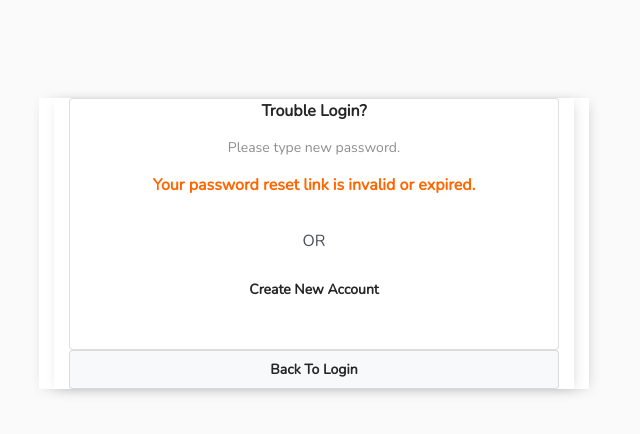
After one commit to vinaykakanuru/todo_project, a Django app: page /password/reset/confirm/1/1 in a window 1280 px wide. The commit adds this page. Shown: the top 434 px of the page, without its empty margins (326-966 px from the left). Run offline with Django 3.2, Linux system fonts and the light colour scheme.

Commit message:
added password management mechanism

```diff
--- /dev/null
+++ b/app/static/app/password_management/password_reset.css
@@ -0,0 +1,19 @@
+.links__to__page{
+    color: rgba(var(--f75,38,38,38),1);
+    font-weight: 600;
+    font-size: 14px;
+}
+
+.forgot__password__text{
+    font-weight: 400;
+    font-size: 14px;
+    line-height: 18px;
+    color: rgba(var(--f52,142,142,142),1);
+}
+
+.trouble__signin__in{
+    color: rgba(var(--i1d,38,38,38),1);
+    font-weight: 600;
+    font-size: 16px;
+    line-height: 24px;
+}
--- a/app/templates/app/base.html
+++ b/app/templates/app/base.html
@@ -21,6 +21,7 @@
       crossorigin="anonymous"
     />
     <!-- External css -->
+    {% block extra_head %}{% endblock %}
     <link rel="stylesheet" href="{% static 'app/style.css' %}" />
     <title>ToDo App</title>
   </head>
--- /dev/null
+++ b/app/templates/app/password_management/password_reset_confirm.html
@@ -0,0 +1,69 @@
+{% extends 'app/base.html' %}
+{% load static %}
+
+{% block extra_head %}
+<link rel="stylesheet" type="text/css" href="{% static 'app/password_management/password_reset.css' %}">
+{% endblock %}
+
+{% block content %}
+
+<div class="container my-5">
+    <div class="row">
+        <div class="col-sm-12 my-auto">
+            <div class="text-center card px-5 mx-auto auth__card">
+                <div class="">
+                    <div class="text-center">
+                        <h4 class="trouble__signin__in">Trouble Login?</h4>
+                    </div>
+                    <div class="forgot__password__text py-2">
+                        Please type new password.
+                    </div>
+                    <div class="mb-3">
+                        {% if form %}
+                        <div>
+                            {% if form.non_field_errors %}
+                            <div class="alert alert-danger" role="alert">
+                                {{ form.non_field_errors }}
+                            </div>
+                            {% endif%}
+                        </div>
+                        <form method="POST">
+                            {% csrf_token %}
+                            <div class="my-1 form__input">
+                                <input type="password" name="new_password1" autocomplete="new-password" required=""
+                                    id="id_new_password1" placeholder="Password">
+                                <p>{{ form.new_password1.errors }}</p>
+                            </div>
+                            <div class="my-1 form__input">
+                                <input type="password" name="new_password2" autocomplete="new-password" required=""
+                                    id="id_new_password2" placeholder="Retype Password">
+                                <p>{{ form.new_password2.errors }}</p>
+                            </div>
+                            <div class="my-4 mx-auto text-center">
+                                <button class="btn btn-sm auth__btn">Set Password</button>
+                            </div>
+                        </form>
+                        {% else %}
+                        <div class="py-2">
+                            <strong style="color: #ff6600;">Your password reset link is invalid or expired.</strong>
+                        </div>
+                        {% endif %}
+                    </div>
+                    <div class="text-center my-4">
+                        <p class="or__text">OR</p>
+                    </div>
+                    <div class="text-center mx-auto mb-5">
+                        <a class="links__to__page text-decoration-none" href="{% url 'register' %}">
+                            Create New Account
+                        </a>
+                    </div>
+                </div>
+            </div>
+            <div class="text-center card px-5 mx-auto auth__card bg-light">
+                <a class="links__to__page p-2 text-decoration-none" href="{% url 'login' %}">Back To Login</a>
+            </div>
+        </div>
+    </div>
+</div>
+
+{% endblock %}
--- /dev/null
+++ b/app/templates/app/password_management/password_reset_email.html
@@ -0,0 +1,2 @@
+Hey, you want to reset your password..!- {{ email }}. Follow the link below:
+{{ protocol}}://{{ domain }}{% url 'password_reset_confirm' uidb64=uid token=token %}
--- a/app/urls.py
+++ b/app/urls.py
@@ -1,16 +1,63 @@
-from django.urls import path
-from app.views import (TaskListView, TaskDetailView, TaskUpdateView, TaskDeleteView, TaskCreateView,
-                       CustomSignInView, RegisterView)
-from django.contrib.auth.views import LogoutView
+from django.contrib.auth.views import (LogoutView, PasswordChangeDoneView,
+                                       PasswordChangeView,
+                                       PasswordResetCompleteView,
+                                       PasswordResetConfirmView,
+                                       PasswordResetDoneView,
+                                       PasswordResetView)
+from django.urls import path, reverse_lazy
+
+from app.views import (CustomSignInView, RegisterView, TaskCreateView,
+                       TaskDeleteView, TaskDetailView, TaskListView,
+                       TaskUpdateView)
 
 urlpatterns = [
+    # Authentication URLs
     path('login/', CustomSignInView.as_view(), name='login'),
     path('logout/', LogoutView.as_view(next_page='login'), name='logout'),
     path('register/', RegisterView.as_view(), name='register'),
 
+    # Task App URLs
     path('', TaskListView.as_view(), name='task-list'),
     path('task/<int:pk>/', TaskDetailView.as_view(), name='task-detail'),
     path('task-create/', TaskCreateView.as_view(), name='task-create'),
     path('task-update/<int:pk>/', TaskUpdateView.as_view(), name='task-update'),
     path('task-delete/<int:pk>/', TaskDeleteView.as_view(), name='task-delete'),
+
+    # Password Management URLs
+    path('password/reset/',
+         PasswordResetView.as_view(
+             template_name='app/password_management/password_reset.html',
+         ),
+         name='password_reset'),
+
+    path('password/reset/done/',
+         PasswordResetDoneView.as_view(
+             template_name='app/password_management/password_reset_done.html'
+         ),
+         name='password_reset_done'),
+
+    path('password/reset/confirm/<uidb64>/<token>',
+         PasswordResetConfirmView.as_view(
+             template_name='app/password_management/password_reset_confirm.html'
+         ),
+         name='password_reset_confirm'),
+
+    path('password/reset/complete/',
+         PasswordResetCompleteView.as_view(
+             template_name='app/password_management/password_reset_complete.html'
+         ),
+         name='password_reset_complete'),
+
+    # path('password/change/',
+    #      PasswordChangeView.as_view(
+    #          template_name='app/password_management/password_change.html',
+    #          success_url=reverse_lazy('password_change_done_view')
+    #      ),
+    #      name='password_change_view'),
+
+    # path('password/change/done/',
+    #      PasswordChangeDoneView.as_view(
+    #          template_name='app/password_management/password_change_done.html'
+    #      ),
+    #      name='password_change_done_view'),
 ]
```
Also changed, not shown: app/templates/app/login.html (+3 -12 lines), app/templates/app/password_management/password_change_done.html (added, +26 -0 lines), app/templates/app/password_management/password_reset.html (added, +51 -0 lines), app/templates/app/password_management/password_reset_complete.html (added, +42 -0 lines), app/templates/app/password_management/password_reset_done.html (added, +39 -0 lines), todo_project/settings.py (+7 -0 lines).
